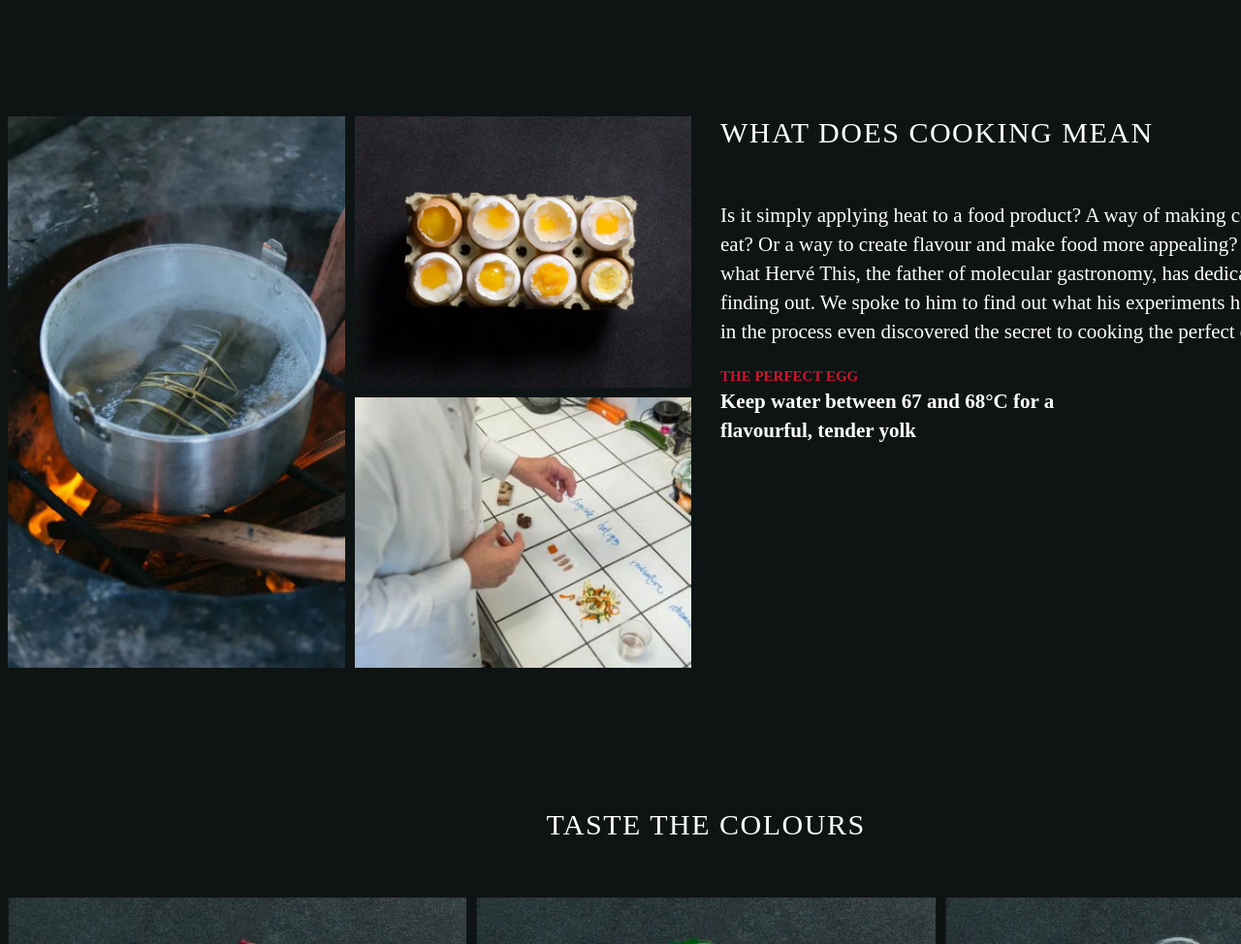
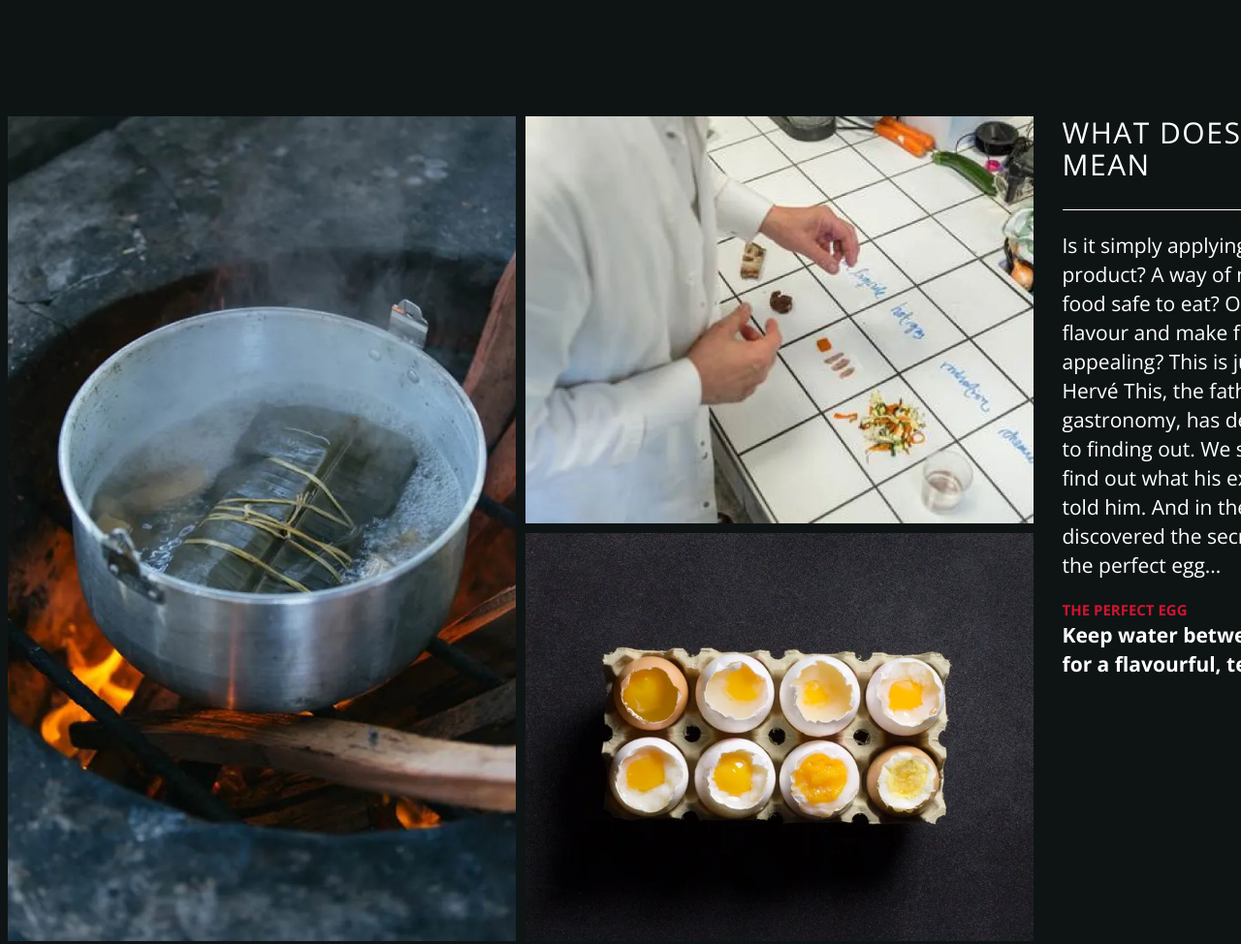
Before and after one commit to teodyseguin/orchard, a website built with webpack: page index.html in a window 1280 px wide. Shown: the top 974 px of the page at 97% size. Built offline with nearby package versions, Linux system fonts and the light colour scheme.

Commit message:
More adjustments

```diff
--- a/index.html
+++ b/index.html
@@ -4,12 +4,13 @@
   <meta charset="UTF-8">
   <meta name="viewport" content="width=device-width, initial-scale=1.0">
   <title>Blank Page</title>
+  <link href="https://fonts.googleapis.com/css2?family=Open+Sans:wght@400;600;700&display=swap" rel="stylesheet">
   <link rel="stylesheet" href="./assets/css/style.css">
 </head>
 <body>
   <div class="main">
-    <div class="row" style="flex-direction: row; gap: 30px;">
-      <div class="col col--left">
+    <div class="row row--first">
+      <div class="col col--70 col--left">
 
         <div id="ds-container" class="ds ds--v1"></div>
 
@@ -46,7 +47,11 @@
       <div id="cards-container" class="cards"></div>
 
       <script id="cards" type="text/x-handlebars-template">
-        <h2 class="title">{{ field_title }}</h2>
+        <div class="header">
+          <div class="wrapper">
+            <h2 class="title">{{ field_title }}</h2>
+          </div>
+        </div>
         <div class="items">
           {{#each items}}
             <div class="card">
--- a/src/js/main.js
+++ b/src/js/main.js
@@ -7,8 +7,8 @@ function fetchComponentData() {
     ds: {
       field_images: [
         'assets/images/dynamic_stack/variant_1/left.webp',
-        'assets/images/dynamic_stack/variant_1/right-bottom.webp',
-        'assets/images/dynamic_stack/variant_1/right-top.webp'
+        'assets/images/dynamic_stack/variant_1/right-top.webp',
+        'assets/images/dynamic_stack/variant_1/right-bottom.webp'
       ]
     },
     tb: {
--- a/src/scss/base/_body.scss
+++ b/src/scss/base/_body.scss
@@ -1,3 +1,4 @@
 body {
+  font-family: 'Open Sans', sans-serif;
   background-color: #0e1414;
 }
--- a/src/scss/base/_headings.scss
+++ b/src/scss/base/_headings.scss
@@ -1,7 +1,6 @@
 h2 {
-  height: 66px;
+  color: white;
   flex-grow: 1;
-  font-family: OpenSans;
   font-size: 30px;
   font-weight: 300;
   font-stretch: normal;
@@ -9,5 +8,7 @@ h2 {
   line-height: 1.1;
   letter-spacing: 1.5px;
   text-align: left;
-  color: #fff;
+  text-transform: uppercase;
+  padding-bottom: 30px;
+  border-bottom: solid 1px white;
 }
--- a/src/scss/components/_cards.scss
+++ b/src/scss/components/_cards.scss
@@ -1,21 +1,24 @@
+.header {
+  text-align: center;
+}
+
+.wrapper {
+  display: inline-block;
+}
+
 .title {
-  color: white;
-  flex-grow: 0;
-  font-family: OpenSans;
+  text-align: center;
   font-size: 30px;
-  font-weight: 300;
-  font-stretch: normal;
-  font-style: normal;
-  line-height: 1.1;
-  letter-spacing: 1.5px;
-  text-align: center;
-  text-transform: uppercase;
 }
 
 .items {
   display: flex;
-  flex-direction: row;
+  flex-direction: column;
   gap: 10px;
+
+  @media (min-width: 768px) {
+    flex-direction: row;
+  }
 
   .card {
     flex: 1;
@@ -31,7 +34,6 @@
       height: 90px;
       align-self: stretch;
       flex-grow: 0;
-      font-family: OpenSans;
       font-size: 21px;
       font-weight: 300;
       font-stretch: normal;
--- a/src/scss/components/_ds.scss
+++ b/src/scss/components/_ds.scss
@@ -4,6 +4,7 @@
 
 .ds {
   display: flex;
+  flex-direction: column;
   gap: 10px;
 
   @media (min-width: 768px) {
--- a/src/scss/components/_tb.scss
+++ b/src/scss/components/_tb.scss
@@ -2,23 +2,12 @@
   &__title {
     color: white;
     margin: 0;
-    flex-grow: 1;
-    font-family: OpenSans;
-    font-size: 30px;
-    font-weight: 300;
-    font-stretch: normal;
-    font-style: normal;
-    line-height: 1.1;
-    letter-spacing: 1.5px;
-    text-align: left;
-    text-transform: uppercase;
   }
 
   &__content {
     color: white;
     align-self: stretch;
     flex-grow: 0;
-    font-family: OpenSans;
     font-size: 21px;
     font-weight: 300;
     font-stretch: normal;
@@ -31,7 +20,6 @@
   &__caption {
     color: #cf1430;
     flex-grow: 0;
-    font-family: OpenSans;
     font-size: 15px;
     font-weight: bold;
     font-stretch: normal;
@@ -44,10 +32,7 @@
 
   &__caption-content {
     color: white;
-    width: 362px;
-    height: 60px;
     flex-grow: 0;
-    font-family: OpenSans;
     font-size: 21px;
     font-weight: bold;
     font-stretch: normal;
--- a/src/scss/layout/_layout.scss
+++ b/src/scss/layout/_layout.scss
@@ -1,8 +1,30 @@
 .row {
   display: flex;
+  flex-direction: column;
+  gap: 30px;
   margin: 120px 0;
+  padding: 10px;
+
+  @media (min-width: 768px) {
+    flex-direction: row;
+    padding: 0;
+  }
+
+  &--first {
+    margin-top: 0;
+
+    @media (min-width: 768px) {
+      margin-top: 120px;
+    }
+  }
 }
 
 .col {
   flex: 1;
+
+  &--70 {
+    @media (min-width: 768px) {
+      flex: 3;
+    }
+  }
 }
--- a/src/scss/style.scss
+++ b/src/scss/style.scss
@@ -7,6 +7,10 @@
 @use 'components/tb';
 
 .main {
-  width: 1440px;
+  width: 100%;
   margin: 0 auto;
+
+  @media (min-width: 768px) {
+    width: 1440px;
+  }
 }
```
Also changed, not shown: assets/css/style.css, assets/js/bundle.js.
